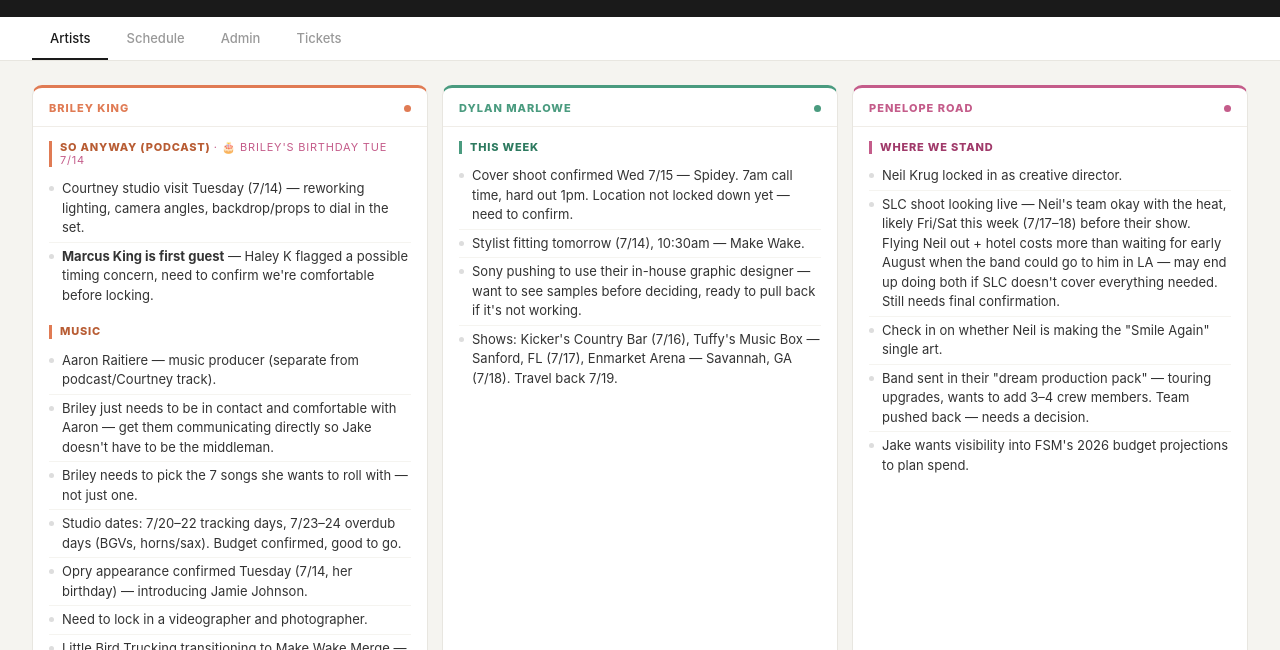
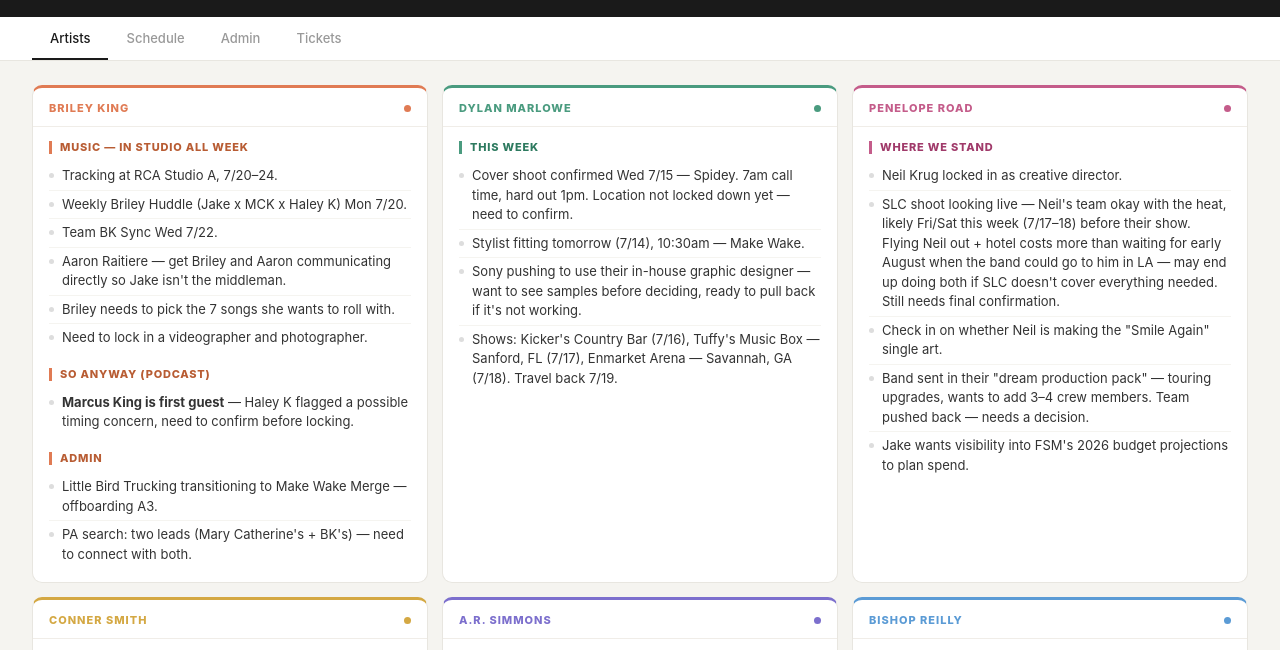
Before and after one commit to jetty1010/pioneer-hub, a plain HTML site: page index.html in a window 1280 px wide. Shown: the part 74-724 px from the top of the page. Drawn offline with Linux system fonts and the light colour scheme.

Commit message:
Briley: in studio all week update

```diff
--- a/index.html
+++ b/index.html
@@ -280,19 +280,21 @@
   <div class="card c-bk">
     <div class="card-head"><span class="artist-label">Briley King</span><span class="dot"></span></div>
     <div class="card-body">
-      <div class="section-lbl">So Anyway (Podcast) <span style="font-weight:400;color:#c45c8a;">· 🎂 Briley's birthday Tue 7/14</span></div>
+      <div class="section-lbl">Music — In Studio All Week</div>
       <ul class="items">
-        <li>Courtney studio visit Tuesday (7/14) — reworking lighting, camera angles, backdrop/props to dial in the set.</li>
-        <li><strong>Marcus King is first guest</strong> — Haley K flagged a possible timing concern, need to confirm we're comfortable before locking.</li>
+        <li>Tracking at RCA Studio A, 7/20–24.</li>
+        <li>Weekly Briley Huddle (Jake x MCK x Haley K) Mon 7/20.</li>
+        <li>Team BK Sync Wed 7/22.</li>
+        <li>Aaron Raitiere — get Briley and Aaron communicating directly so Jake isn't the middleman.</li>
+        <li>Briley needs to pick the 7 songs she wants to roll with.</li>
+        <li>Need to lock in a videographer and photographer.</li>
       </ul>
-      <div class="section-lbl">Music</div>
+      <div class="section-lbl">So Anyway (Podcast)</div>
       <ul class="items">
-        <li>Aaron Raitiere — music producer (separate from podcast/Courtney track).</li>
-        <li>Briley just needs to be in contact and comfortable with Aaron — get them communicating directly so Jake doesn't have to be the middleman.</li>
-        <li>Briley needs to pick the 7 songs she wants to roll with — not just one.</li>
-        <li>Studio dates: 7/20–22 tracking days, 7/23–24 overdub days (BGVs, horns/sax). Budget confirmed, good to go.</li>
-        <li>Opry appearance confirmed Tuesday (7/14, her birthday) — introducing Jamie Johnson.</li>
-        <li>Need to lock in a videographer and photographer.</li>
+        <li><strong>Marcus King is first guest</strong> — Haley K flagged a possible timing concern, need to confirm before locking.</li>
+      </ul>
+      <div class="section-lbl">Admin</div>
+      <ul class="items">
         <li>Little Bird Trucking transitioning to Make Wake Merge — offboarding A3.</li>
         <li>PA search: two leads (Mary Catherine's + BK's) — need to connect with both.</li>
       </ul>
```
